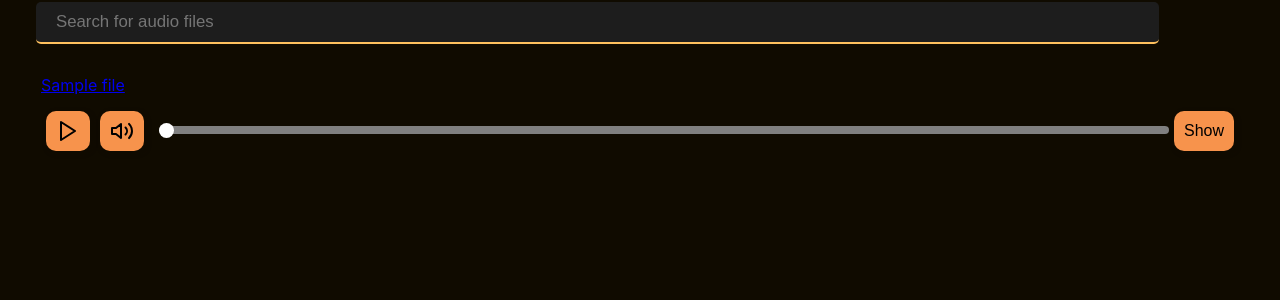
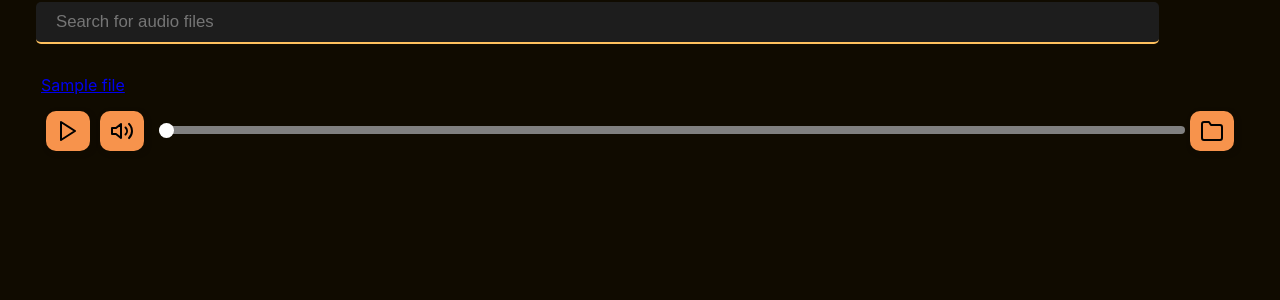
Before and after one commit to BenMeie/CST205-Team-3479, a Flask app: template templates/browse.html in a window 1280 px wide. Shown: the part 128-428 px from the top of the page. Run offline with Flask 3, Linux system fonts and the light colour scheme; the template is opened without the code that fills it: most values are stand-ins (such as "Sample title", 1, 10 or a date in 2020).

Commit message:
replace show text with folder icon

```diff
--- a/templates/browse.html
+++ b/templates/browse.html
@@ -28,7 +28,8 @@
             <div class="slider-button" id="audio_{{file['id']}}_seek_button"></div>
             <div class="slider-filled" id="audio_{{file['id']}}_seek_fill"></div>
         </div>
-        <button class="control-button" id="audio_{{file['id']}}_show">Show</button>
+        <button class="control-button" id="audio_{{file['id']}}_show"><img src="{{url_for("static",
+            filename="icons/folder.svg" )}}" /></button>
     </div>
 </div>
 
```
Also changed, not shown: static/icons/folder.svg (added).
